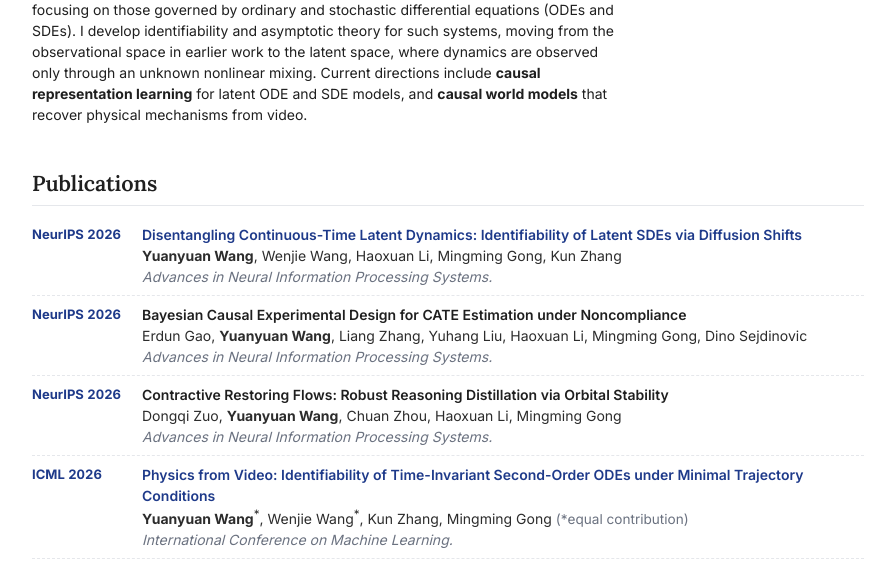
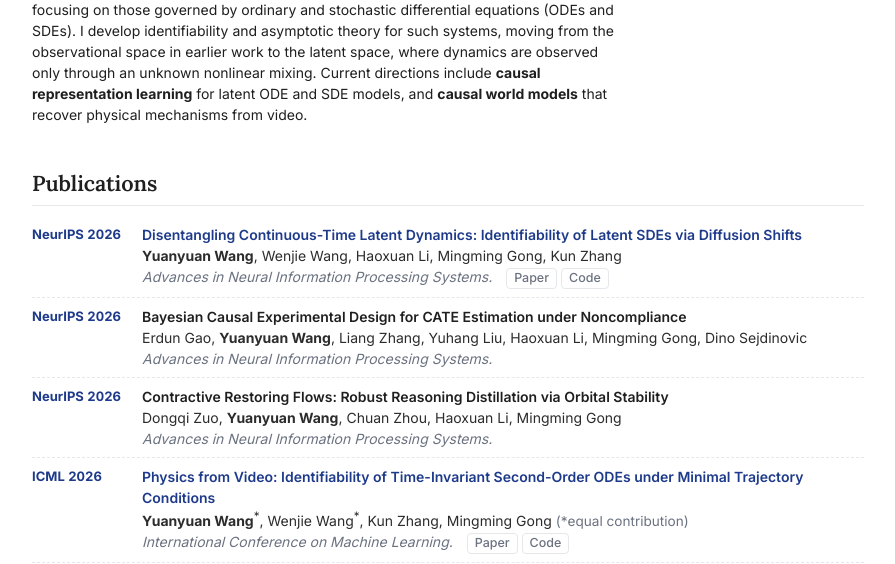
Before and after one commit to yuanyuanw2/yuanyuanw2.github.io, a plain HTML site: page index.html in a window 1280 px wide. Shown: the part 215-779 px from the top of the page, without its empty margins (192-1087 px from the left). Drawn offline with Linux system fonts and the light colour scheme.

Commit message:
Add publication links for papers and code
Added links to papers and corresponding code repositories for better accessibility.

```diff
--- a/index.html
+++ b/index.html
@@ -142,6 +142,20 @@
     .badge { justify-self: start; }
   }
   p.note { color: var(--muted); font-size: .88rem; margin: -4px 0 10px; }
+  /* Paper / Code links */
+  .pub-links { margin-left: 6px; white-space: nowrap; }
+  .pub-links a {
+    display: inline-block;
+    font-size: .78rem;
+    font-weight: 500;
+    line-height: 1.5;
+    padding: 0 7px;
+    margin-left: 4px;
+    color: var(--muted);
+    border: 1px solid var(--rule);
+    border-radius: 4px;
+  }
+  .pub-links a:hover { color: var(--accent); border-color: var(--accent); }
 
   ul.simple { padding-left: 1.1rem; margin: 6px 0; }
   ul.simple li { padding: 3px 0; }
@@ -291,6 +305,7 @@
           <a href="https://arxiv.org/abs/2606.28228" target="_blank" rel="noopener" class="title">Disentangling Continuous-Time Latent Dynamics: Identifiability of Latent SDEs via Diffusion Shifts</a><br>
           <span class="authors"><span class="self">Yuanyuan Wang</span>, Wenjie Wang, Haoxuan Li, Mingming Gong, Kun Zhang</span><br>
           <span class="venue">Advances in Neural Information Processing Systems.</span>
+          <span class="pub-links"><a href="https://arxiv.org/abs/2606.28228" target="_blank" rel="noopener">Paper</a><a href="https://github.com/yuanyuanw2/latent-sde-diffusion-shifts" target="_blank" rel="noopener">Code</a></span>
         </div>
       </li>
       <li>
@@ -315,6 +330,7 @@
           <a href="http://arxiv.org/abs/2606.00115" target="_blank" rel="noopener" class="title">Physics from Video: Identifiability of Time-Invariant Second-Order ODEs under Minimal Trajectory Conditions</a><br>
           <span class="authors"><span class="self">Yuanyuan Wang</span><sup>*</sup>, Wenjie Wang<sup>*</sup>, Kun Zhang, Mingming Gong</span> <span style="color: var(--muted); font-size: .85rem;">(*equal contribution)</span><br>
           <span class="venue">International Conference on Machine Learning.</span>
+          <span class="pub-links"><a href="http://arxiv.org/abs/2606.00115" target="_blank" rel="noopener">Paper</a><a href="https://github.com/wenjiewang3/PhysicsFromVideo" target="_blank" rel="noopener">Code</a></span>
         </div>
       </li>
       <li>
```
